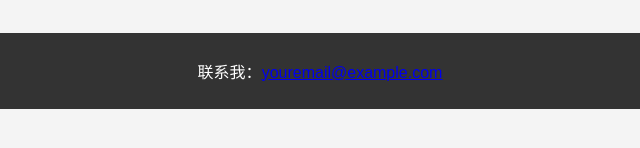
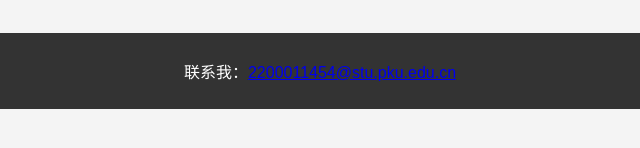
Before and after one commit to Salmonswy/Salmonswy.github.io, a plain HTML site: page index.html in a window 1280 px wide. Shown: the part 406-554 px from the top of the page, 320-960 px from the left. Drawn offline with Linux system fonts and the light colour scheme.

Commit message:
Update index.html

```diff
--- a/index.html
+++ b/index.html
@@ -42,7 +42,7 @@
         <p>这里展示我过去的一些项目。</p>
     </section>
     <footer>
-        <p>联系我：<a href="mailto:youremail@example.com">youremail@example.com</a></p>
+        <p>联系我：<a href="mailto:2200011454@stu.pku.edu.cn">2200011454@stu.pku.edu.cn</a></p>
     </footer>
 </body>
 </html>
```
